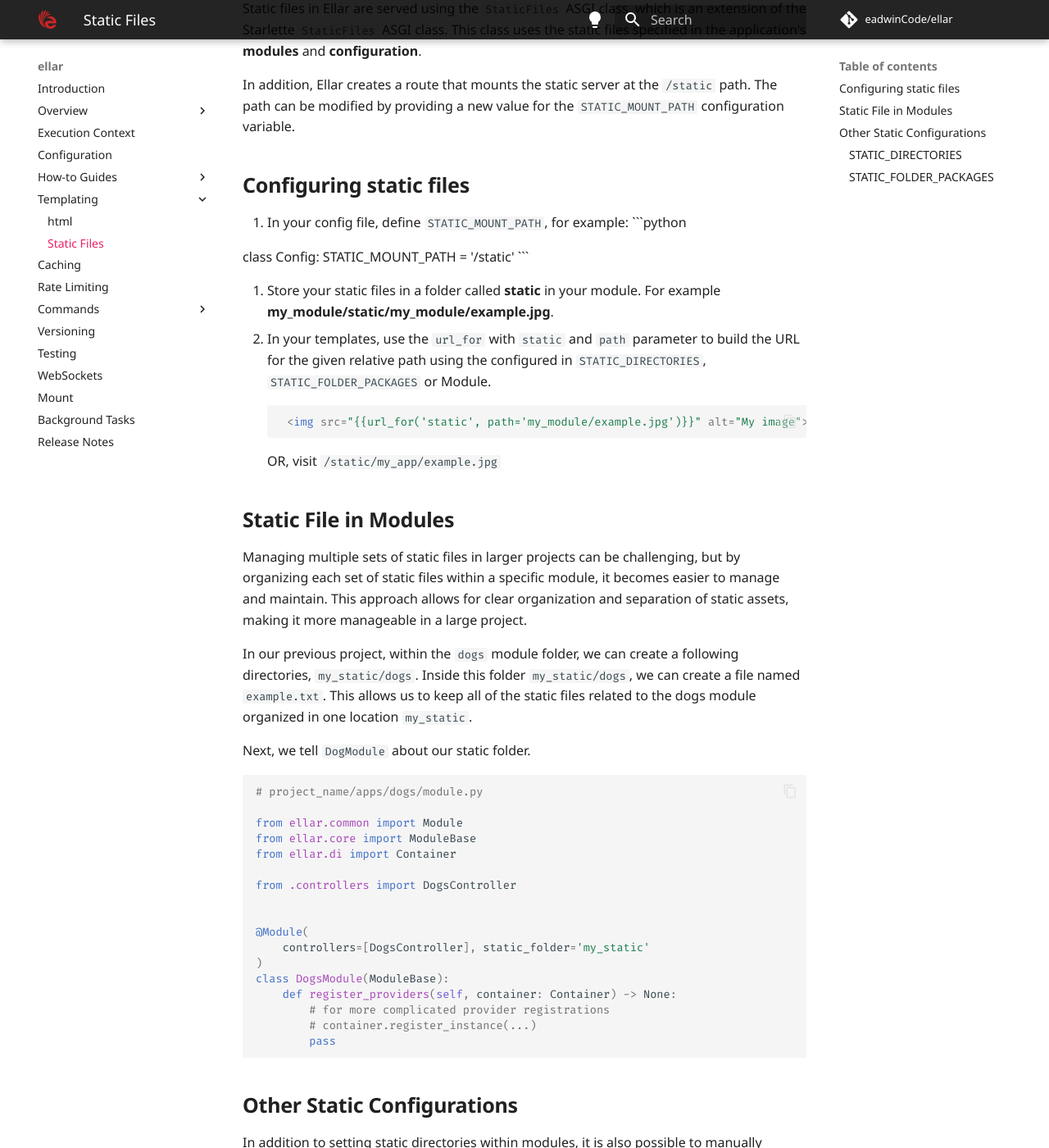
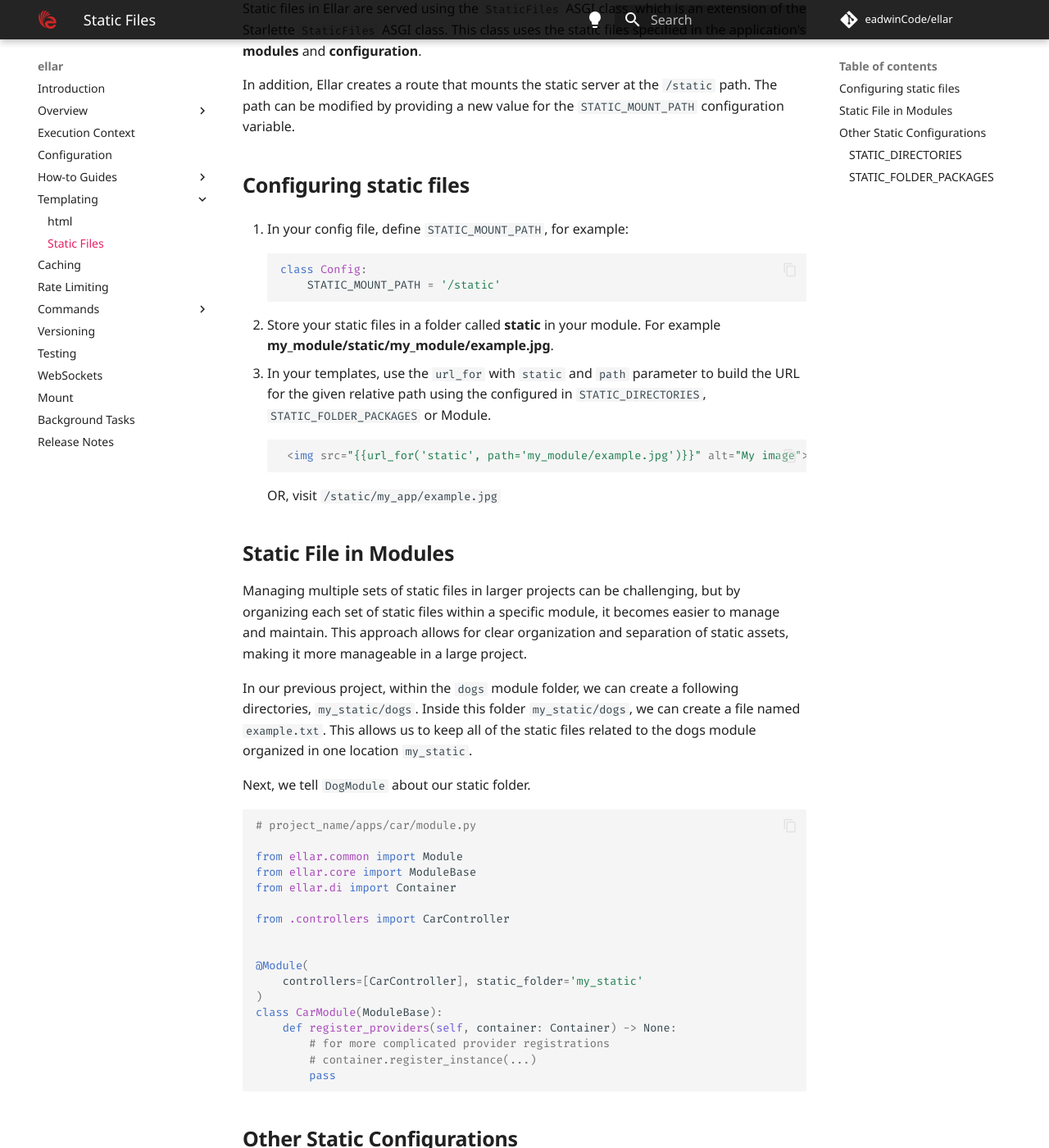
Before and after one commit to python-ellar/ellar, an MkDocs documentation site: the page built from docs/templating/staticfiles.md, in a window 1280 px wide and 1400 px high, scrolled down 274 px. Shown: the whole window at 82% size. Built offline with MkDocs 1.6.1 and Material for MkDocs 9.7.7, drawn with Linux system fonts in a browser that asks for light colours; comment, search, counter and statistics services are not loaded.

````diff
--- a/docs/templating/staticfiles.md
+++ b/docs/templating/staticfiles.md
@@ -10,8 +10,7 @@ The path can be modified by providing a new value for the `STATIC_MOUNT_PATH` co
 
 1. In your config file, define `STATIC_MOUNT_PATH`, for example:
     ```python
-
-   class Config:
+    class Config:
         STATIC_MOUNT_PATH = '/static'
     ```
 
@@ -38,19 +37,19 @@ This allows us to keep all of the static files related to the dogs module organi
 Next, we tell `DogModule` about our static folder.
 
 ```python
-# project_name/apps/dogs/module.py
+# project_name/apps/car/module.py
 
 from ellar.common import Module
 from ellar.core import ModuleBase
 from ellar.di import Container
 
-from .controllers import DogsController
+from .controllers import CarController
 
 
 @Module(
-    controllers=[DogsController], static_folder='my_static'
+    controllers=[CarController], static_folder='my_static'
 )
-class DogsModule(ModuleBase):
+class CarModule(ModuleBase):
     def register_providers(self, container: Container) -> None:
         # for more complicated provider registrations
         # container.register_instance(...)
@@ -64,7 +63,7 @@ it is also possible to manually specify additional static directories that are n
 These variables allow for even more flexibility in organizing and managing static files in a project.
 These directories will be served by the StaticFiles ASGI class along with the module-scoped static files.
 
-### `STATIC_DIRECTORIES`
+### **`STATIC_DIRECTORIES`**
 `STATIC_DIRECTORIES` variable is a list of directories within the project that contain static files.
 These directories are not necessarily scoped to a specific module and can be used to serve static files from any location within the project.
 These directories can be added to the `STATIC_DIRECTORIES` list in the application's configuration.
@@ -73,7 +72,7 @@ These directories can be added to the `STATIC_DIRECTORIES` list in the applicati
 STATIC_DIRECTORIES =  ['project_name/static-files', 'project_name/path/to/static/files']
 ```
 
-### `STATIC_FOLDER_PACKAGES`
+### **`STATIC_FOLDER_PACKAGES`**
 `STATIC_FOLDER_PACKAGES` variable is a list of tuples that contain python packages that hold some static files.
 These packages should have a `static` folder and the **package name** should be passed as tuple `(package_name, package_path)`,
 **package_path** is the relative path of static folder.
````
Also changed, not shown: docs/websockets.md (deleted, +0 -1 lines), docs/websockets/index.md (added), docs/websockets/socketio.md (added).
